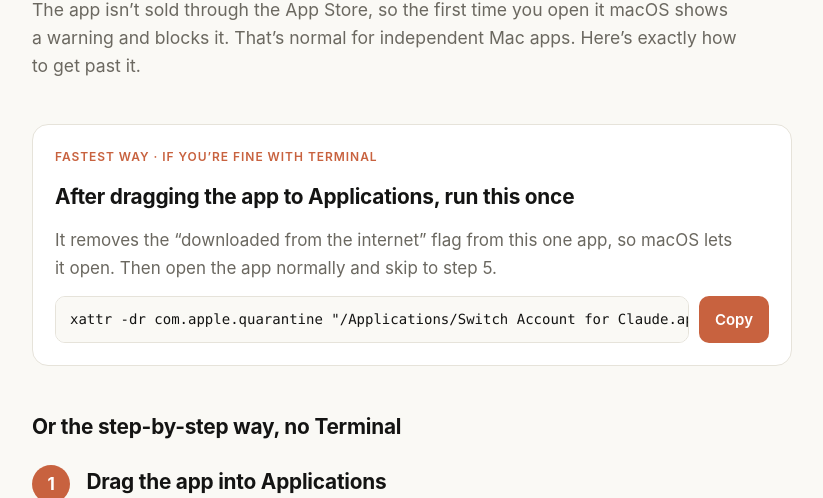
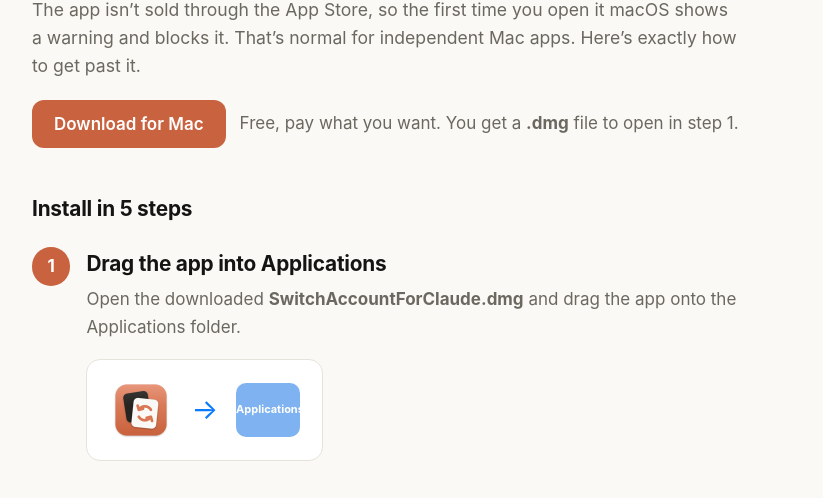
Before and after one commit to marcobestonzo/marcobestonzo.github.io, a plain HTML site: page switch-account-for-claude/install/index.html in a window 1280 px wide. Shown: the part 216-714 px from the top of the page, without its empty margins (228-1051 px from the left). Drawn offline with Linux system fonts and the light colour scheme.

Commit message:
Install guide: download button first, Terminal as developer shortcut

```diff
--- a/switch-account-for-claude/install/index.html
+++ b/switch-account-for-claude/install/index.html
@@ -30,6 +30,8 @@ h2{font-size:1.3rem;margin:0;letter-spacing:-.01em;text-wrap:balance}
 p{margin:0;max-width:64ch}
 .muted{color:var(--muted)}
 .lede{font-size:1.1rem;color:var(--muted)}
+.dl{display:flex;flex-wrap:wrap;align-items:center;gap:14px;margin-top:6px}
+.btn.big{font-size:17px;padding:14px 22px;border-radius:12px}
 .callout{background:var(--accent-soft);border-radius:14px;padding:18px 20px;display:grid;gap:8px}
 .callout b{color:var(--fg)}
 /* fast path */
@@ -97,21 +99,15 @@ a{color:var(--accent)}
     <div class="brand"><img src="icon.png" alt="">Switch Account for Claude</div>
     <h1>Install and open the app (2 minutes, once)</h1>
     <p class="lede">The app isn’t sold through the App Store, so the first time you open it macOS shows a warning and blocks it. That’s normal for independent Mac apps. Here’s exactly how to get past it.</p>
+    <div class="dl">
+      <a class="btn big" href="https://switch.marcobestonzo.com">Download for Mac</a>
+      <span class="muted">Free, pay what you want. You get a <b>.dmg</b> file to open in step 1.</span>
+    </div>
   </header>
 
-  <section class="fast" aria-labelledby="fast-title">
-    <span class="tag">Fastest way · if you’re fine with Terminal</span>
-    <h2 id="fast-title">After dragging the app to Applications, run this once</h2>
-    <p class="muted">It removes the “downloaded from the internet” flag from this one app, so macOS lets it open. Then open the app normally and skip to step 5.</p>
-    <div class="cmd">
-      <code id="cmd">xattr -dr com.apple.quarantine "/Applications/Switch Account for Claude.app"</code>
-      <button type="button" id="copy">Copy</button>
-    </div>
-    <p class="muted" id="copied" hidden>Copied. Paste it into Terminal (Applications → Utilities → Terminal) and press Return.</p>
-  </section>
 
   <section aria-labelledby="steps-title">
-    <h2 id="steps-title" style="margin-bottom:22px">Or the step-by-step way, no Terminal</h2>
+    <h2 id="steps-title" style="margin-bottom:22px">Install in 5 steps</h2>
     <ol class="steps">
 
       <li>
@@ -162,6 +158,17 @@ a{color:var(--accent)}
     </ol>
   </section>
 
+  <section class="fast" aria-labelledby="fast-title">
+    <span class="tag">Shortcut for developers</span>
+    <h2 id="fast-title">Prefer Terminal? Skip steps 2–4 with one command</h2>
+    <p class="muted">It removes the “downloaded from the internet” flag from this one app, so macOS lets it open. Run it after step 1, then open the app normally and continue with step 5.</p>
+    <div class="cmd">
+      <code id="cmd">xattr -dr com.apple.quarantine "/Applications/Switch Account for Claude.app"</code>
+      <button type="button" id="copy">Copy</button>
+    </div>
+    <p class="muted" id="copied" hidden>Copied. Paste it into Terminal (Applications → Utilities → Terminal) and press Return.</p>
+  </section>
+
   <section class="callout">
     <b>Why does macOS warn about this app?</b>
     <p>Apple shows this for every app that isn’t notarized through its paid developer program, whatever the app does. Switch Account for Claude only moves Claude’s own folders on your Mac. Your chats and logins never leave your computer; the app only checks marcobestonzo.com for updates.</p>
@@ -171,7 +178,7 @@ a{color:var(--accent)}
     <h2 id="help-title" style="margin-bottom:8px">If something doesn’t match</h2>
     <details>
       <summary>I don’t see “Open Anyway” in Privacy &amp; Security</summary>
-      <div><p class="muted">macOS only shows the button for about an hour after a blocked attempt. Open the app again, click <b>Done</b>, then go straight back to Privacy &amp; Security and scroll to the very bottom. Or use the Terminal command at the top of this page.</p></div>
+      <div><p class="muted">macOS only shows the button for about an hour after a blocked attempt. Open the app again, click <b>Done</b>, then go straight back to Privacy &amp; Security and scroll to the very bottom. Or use the Terminal shortcut further up this page.</p></div>
     </details>
     <details>
       <summary>It says the app “is damaged and can’t be opened”</summary>
```
